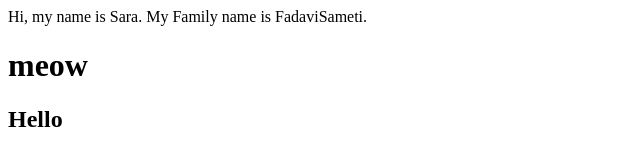
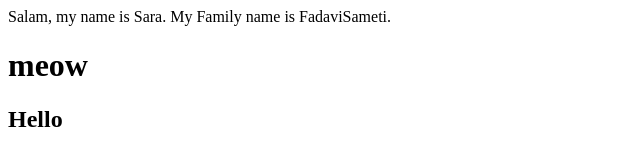
Before and after one commit to saraw2002/Tamrin-NLP, a plain HTML site: page index.html in a window 1280 px wide. Shown: the full height of the page, 0-640 px from the left. Drawn offline with Linux system fonts and the light colour scheme.

Commit message:
change hi to salam

```diff
--- a/index.html
+++ b/index.html
@@ -6,7 +6,7 @@
     <title>Document</title>
 </head>
 <body>
-    Hi, my name is Sara.
+    Salam, my name is Sara.
     My Family name is FadaviSameti.
 
     <h1>meow</h1>
```
